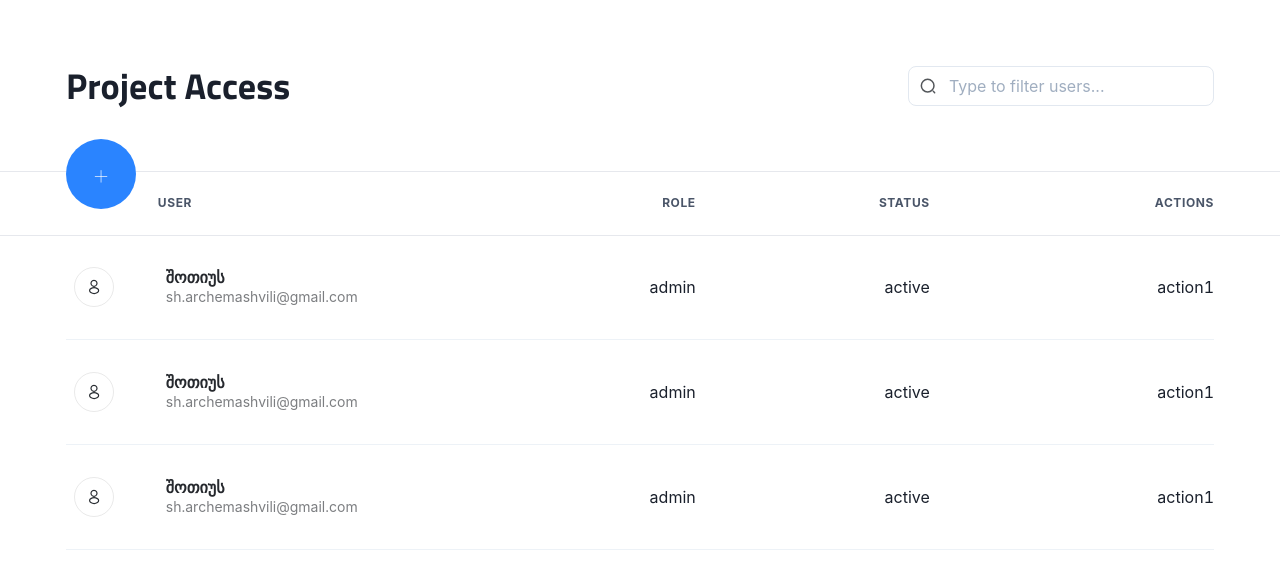
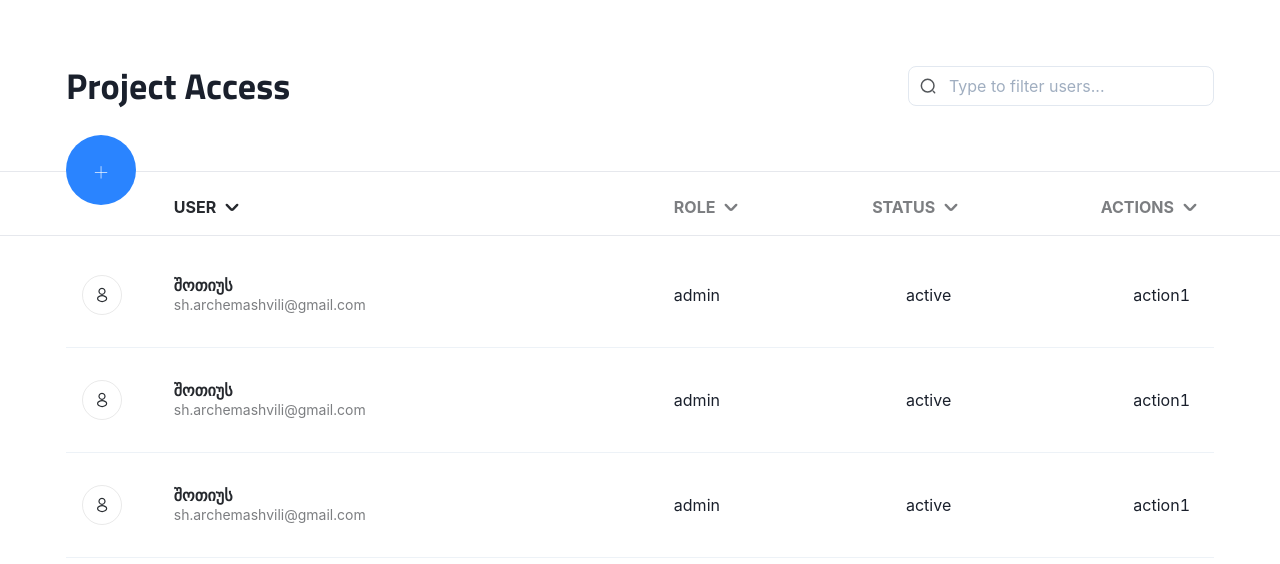
Before and after one commit to shotius/user-managment, a React (Vite) app: page / in a window 1280 px wide. Shown: the top 564 px of the page. Built offline with nearby package versions, Linux system fonts and the light colour scheme.

Commit message:
Add table header

```diff
--- /dev/null
+++ b/src/components/icons/DropdownIcon.tsx
@@ -0,0 +1,28 @@
+import { createIcon } from '@chakra-ui/react';
+
+export const DropdownIcon = createIcon({
+  displayName: 'DropdownIcon',
+  viewBox: '0 0 8 8',
+  path: (
+    <>
+      <path
+        id="Vector"
+        d="M5.236,0,3.081,2.209a.645.645,0,0,1-.926,0L0,0"
+        transform="translate(1.382 2.963)"
+        fill="none"
+        stroke="#26292e"
+        strokeLinecap="round"
+        strokeLinejoin="round"
+        strokeWidth="1.2"
+      />
+      <path
+        id="Vector-2"
+        data-name="Vector"
+        d="M0,0H8V8H0Z"
+        transform="translate(8 8) rotate(180)"
+        fill="none"
+        opacity="0"
+      />
+    </>
+  ),
+});
--- a/src/components/organizms/tables/UserTable/TableHeaderData.tsx
+++ b/src/components/organizms/tables/UserTable/TableHeaderData.tsx
@@ -1,6 +1,15 @@
-import { BoxProps, Th } from '@chakra-ui/react';
-import { FC } from 'react';
+import {
+  BoxProps,
+  Button,
+  HStack,
+  Icon,
+  IconButton,
+  Th,
+} from '@chakra-ui/react';
+import { FC, useRef } from 'react';
 import { HeaderGroup, TableHeaderProps } from 'react-table';
+import { TextMain } from 'src/components/atoms/Typography/TextMain';
+import { DropdownIcon } from 'src/components/icons/DropdownIcon';
 import { ExampleObject } from 'src/types';
 
 interface TableHeaderDataProps {
@@ -14,15 +23,25 @@ export const TableHeaderData: FC<BoxProps & TableHeaderDataProps> = ({
   children,
   ...rest
 }) => {
+  const opacity = i > 1 ? 0.6 : 1
   return (
     <Th
-      p="24px 0px"
+      p="16px 0px"
       border="none"
       isNumeric={headerGroup.headers[i]['isNumeric']}
       {...headerGroup.headers[i].getHeaderProps()}
       {...rest}
     >
-      {children || headerGroup.headers[i].Header}
+      {children || (
+        <Button variant={'ghost'} _hover={{ background: 'transparent' }}>
+          <HStack>
+            <TextMain fontWeight={700} opacity={opacity}>
+              {headerGroup.headers[i].Header}
+            </TextMain>
+            <Icon as={DropdownIcon} viewBox="1" opacity={opacity} />
+          </HStack>
+        </Button>
+      )}
     </Th>
   );
 };
--- a/src/components/organizms/tables/UserTable/UserTable.tsx
+++ b/src/components/organizms/tables/UserTable/UserTable.tsx
@@ -42,8 +42,7 @@ export const UserTable: React.FC<UserTableProps> = ({}) => {
             <Tr {...row.getRowProps()}>
               {row.cells.map((cell) => (
                 <TableCell
-                  px="0"
-                  pl="2"
+                  pl="4"
                   py="8"
                   cell={cell}
                   {...cell.getCellProps()}
--- a/src/components/organizms/tables/UserTable/useUserTable.tsx
+++ b/src/components/organizms/tables/UserTable/useUserTable.tsx
@@ -95,14 +95,14 @@ export const useUserTable = () => {
       case 'user':
         console.log(cell.row.original);
         return (
-          <Td w="300px" {...rest}>
+          <Td w="500px" {...rest}>
             <TextMain>{cell.render('Cell')}</TextMain>
             <TextSecondary>{cell.row.original.email}</TextSecondary>
           </Td>
         );
       case 'role':
         return (
-          <Td isNumeric={true} maxW="100px" {...rest}>
+          <Td w="10px" {...rest}>
             {cell.render('Cell')}
           </Td>
         );
```
